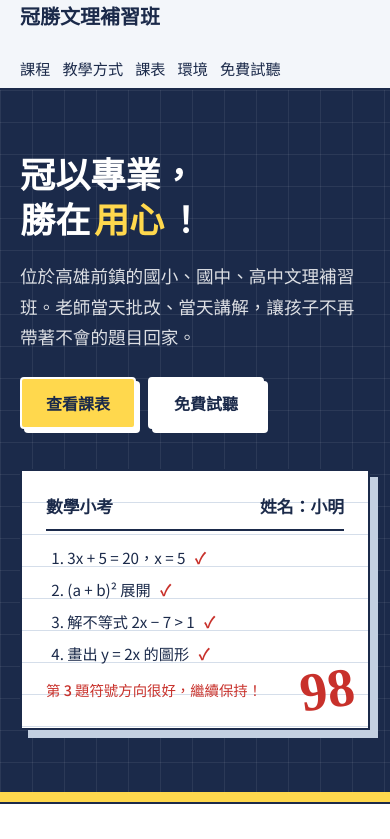
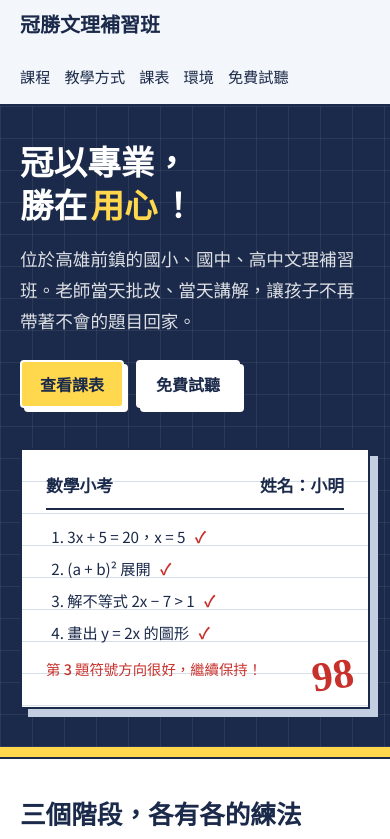
Before and after one commit to Yehwilly/kuansheng8888, a plain HTML site: page index.html in a window 390 px wide. Shown: the top 839 px of the page. Drawn offline with Linux system fonts and the light colour scheme.

Commit message:
Add files via upload

```diff
--- a/index.html
+++ b/index.html
@@ -143,7 +143,16 @@ th{background:var(--sun)}
   .exam{transform:none}
   .gallery{grid-template-columns:1fr}
   .gallery figure,.gallery figure.wide{grid-column:span 1}
-  nav{gap:12px}
+  nav{gap:6px 14px;font-size:.9rem}
+  header .wrap{padding-top:8px;padding-bottom:8px}
+  section{padding:40px 0}
+  .hero{padding:36px 0 48px}
+  .hero h1{font-size:2.1rem}
+  table{min-width:0;font-size:.92rem}
+  th,td{padding:8px 10px}
+  .exam .score{font-size:2.6rem}
+  .btn{padding:10px 18px}
+  .qr{width:160px}
 }
 @media (prefers-reduced-motion:reduce){html{scroll-behavior:auto}.btn{transition:none}}
 </style>
```
